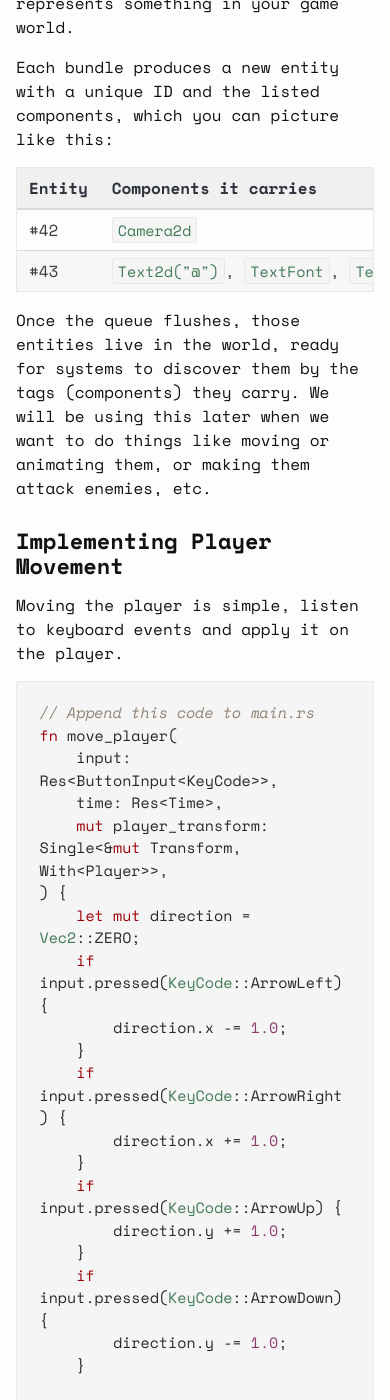
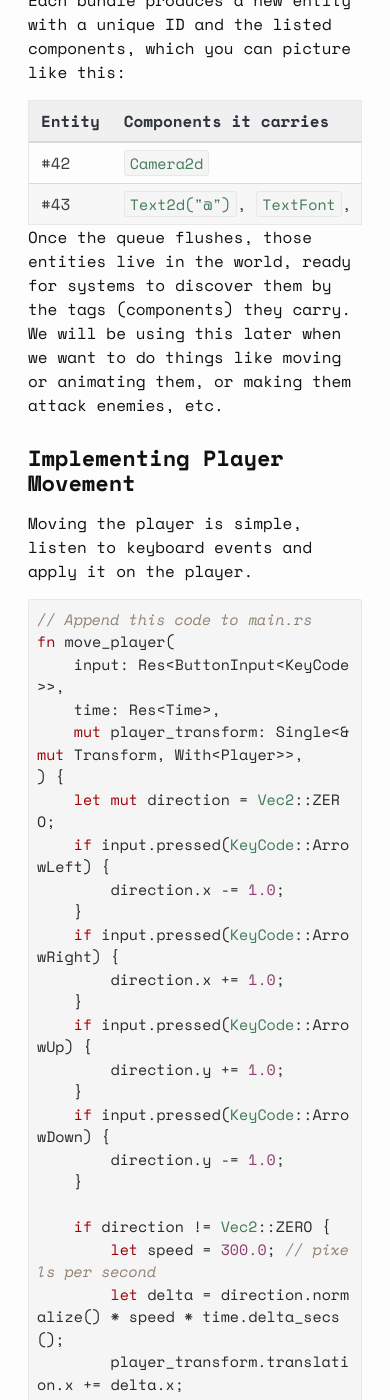
Before and after one commit to jamesfebin/AIBodh-Website, a Jekyll site: the page built from _posts/2025-09-16-bevy-rust-game-development-chapter-1.markdown, in a window 390 px wide and 1400 px high, scrolled down 12172 px. Built offline with Jekyll 4.4.1, drawn with Linux system fonts in a browser that asks for light colours.

Commit message:
github source added

```diff
--- a/_sass/minima.scss
+++ b/_sass/minima.scss
@@ -1,4 +1,25 @@
 @charset "utf-8";
+
+// Global mobile overflow fix - apply before everything else
+* {
+  box-sizing: border-box;
+}
+
+html {
+  overflow-x: hidden !important;
+  max-width: 100vw !important;
+}
+
+body {
+  overflow-x: hidden !important;
+  max-width: 100vw !important;
+  position: relative;
+}
+
+// Prevent any element from being wider than viewport
+*, *::before, *::after {
+  max-width: 100vw;
+}
 
 // Define defaults
 $base-font-family: "Space Mono", monospace !default;
@@ -218,56 +239,107 @@
   }
 }
 
-// Mobile responsive fixes
+// Global mobile fixes - apply to all screen sizes under 768px
 @media screen and (max-width: 768px) {
-  // Fix horizontal overflow issues
+  // Aggressive overflow prevention
   html, body {
-    overflow-x: hidden;
+    overflow-x: hidden !important;
+    max-width: 100vw !important;
+    width: 100% !important;
   }
 
-  // Container padding adjustments
+  // Fix Bulma container issues
   .container {
     padding-left: 1rem !important;
     padding-right: 1rem !important;
     margin-left: 0 !important;
     margin-right: 0 !important;
+    max-width: 100vw !important;
+    width: 100% !important;
+  }
+
+  // Fix Bulma columns system
+  .columns {
+    margin-left: 0 !important;
+    margin-right: 0 !important;
+    max-width: 100vw !important;
+  }
+
+  .column {
+    padding-left: 0.75rem !important;
+    padding-right: 0.75rem !important;
+    max-width: 100vw !important;
   }
 
   // Section padding adjustments
   .section {
     padding: 1.5rem 0 !important;
+    max-width: 100vw !important;
   }
 
   // Post content responsive fixes
   .post-content {
+    max-width: 100vw !important;
+    overflow-x: hidden !important;
+
+    // Fix ALL potentially wide elements
+    * {
+      max-width: 100% !important;
+      box-sizing: border-box !important;
+    }
+
     // Fix code blocks overflow
     pre {
-      overflow-x: auto;
-      word-wrap: break-word;
-      white-space: pre-wrap;
-      max-width: 100%;
+      overflow-x: auto !important;
+      word-wrap: break-word !important;
+      white-space: pre-wrap !important;
+      max-width: calc(100vw - 2rem) !important;
       margin-left: 0 !important;
       margin-right: 0 !important;
+      padding: 0.5rem !important;
+    }
+
+    code {
+      word-wrap: break-word !important;
+      word-break: break-all !important;
+      max-width: 100% !important;
     }
 
     // Fix wide tables
     table {
-      display: block;
-      overflow-x: auto;
-      white-space: nowrap;
-      max-width: 100%;
+      display: block !important;
+      overflow-x: auto !important;
+      white-space: nowrap !important;
+      max-width: calc(100vw - 2rem) !important;
+      margin: 0 !important;
     }
 
     // Fix long URLs and text
     a {
-      word-wrap: break-word;
-      word-break: break-all;
+      word-wrap: break-word !important;
+      word-break: break-all !important;
+      max-width: 100% !important;
+    }
+
+    // Fix headings
+    h1, h2, h3, h4, h5, h6 {
+      word-wrap: break-word !important;
+      max-width: 100% !important;
+    }
+
+    // Fix paragraphs
+    p {
+      word-wrap: break-word !important;
+      max-width: 100% !important;
     }
 
     // Prevent wide elements from breaking layout
-    img, iframe, embed, object, video {
-      max-width: 100% !important;
+    img, iframe, embed, object, video, svg {
+      max-width: calc(100vw - 2rem) !important;
       height: auto !important;
+      margin-left: auto !important;
+      margin-right: auto !important;
+      display: block !important;
     }
   }
 
```
